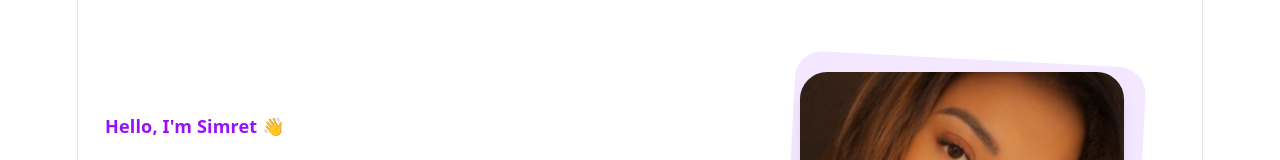
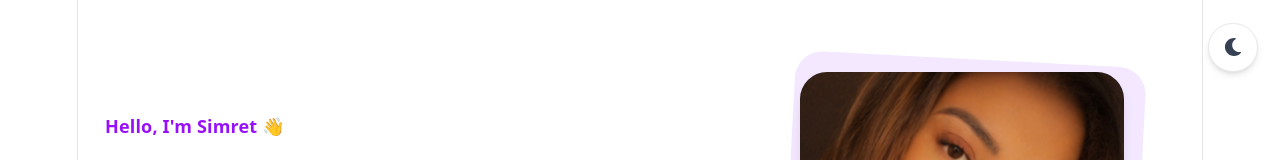
Before and after one commit to SimretN/simret-portfolio, a React (Vite) app: page / in a window 1280 px wide. Shown: the top 160 px of the page. Built offline with nearby package versions, Linux system fonts and the light colour scheme.

Commit message:
Add theme toggle button

```diff
--- a/src/App.jsx
+++ b/src/App.jsx
@@ -1,4 +1,5 @@
 import "./App.css";
+import ThemeToggle from "./components/ThemeToggle";
 import Hero from "./components/Hero";
 import About from "./components/About";
 import Skills from "./components/Skills";
@@ -9,12 +10,13 @@ import Footer from "./components/Footer";
 function App() {
   return (
     <>
+      <ThemeToggle />
       <Hero />
       <About />
       <Skills />
       <Projects />
       <Contact />
-       <Footer />
+      <Footer />
     </>
   );
 }
--- /dev/null
+++ b/src/components/ThemeToggle.jsx
@@ -0,0 +1,43 @@
+import { useState } from "react";
+import { FaMoon, FaSun } from "react-icons/fa";
+
+function ThemeToggle() {
+  const [darkMode, setDarkMode] = useState(false);
+
+  return (
+    <button
+      type="button"
+      onClick={() => setDarkMode((prev) => !prev)}
+      aria-label={darkMode ? "Switch to light mode" : "Switch to dark mode"}
+      title={darkMode ? "Light mode" : "Dark mode"}
+      className="
+        fixed
+        top-4
+        right-4
+        z-50
+        flex
+        h-10
+        w-10
+        items-center
+        justify-center
+        rounded-full
+        border
+        border-gray-200
+        bg-white
+        text-gray-700
+        shadow-md
+        transition
+        hover:border-purple-500
+        hover:text-purple-600
+        sm:top-5
+        sm:right-5
+        sm:h-11
+        sm:w-11
+      "
+    >
+      {darkMode ? <FaSun /> : <FaMoon />}
+    </button>
+  );
+}
+
+export default ThemeToggle;
```
